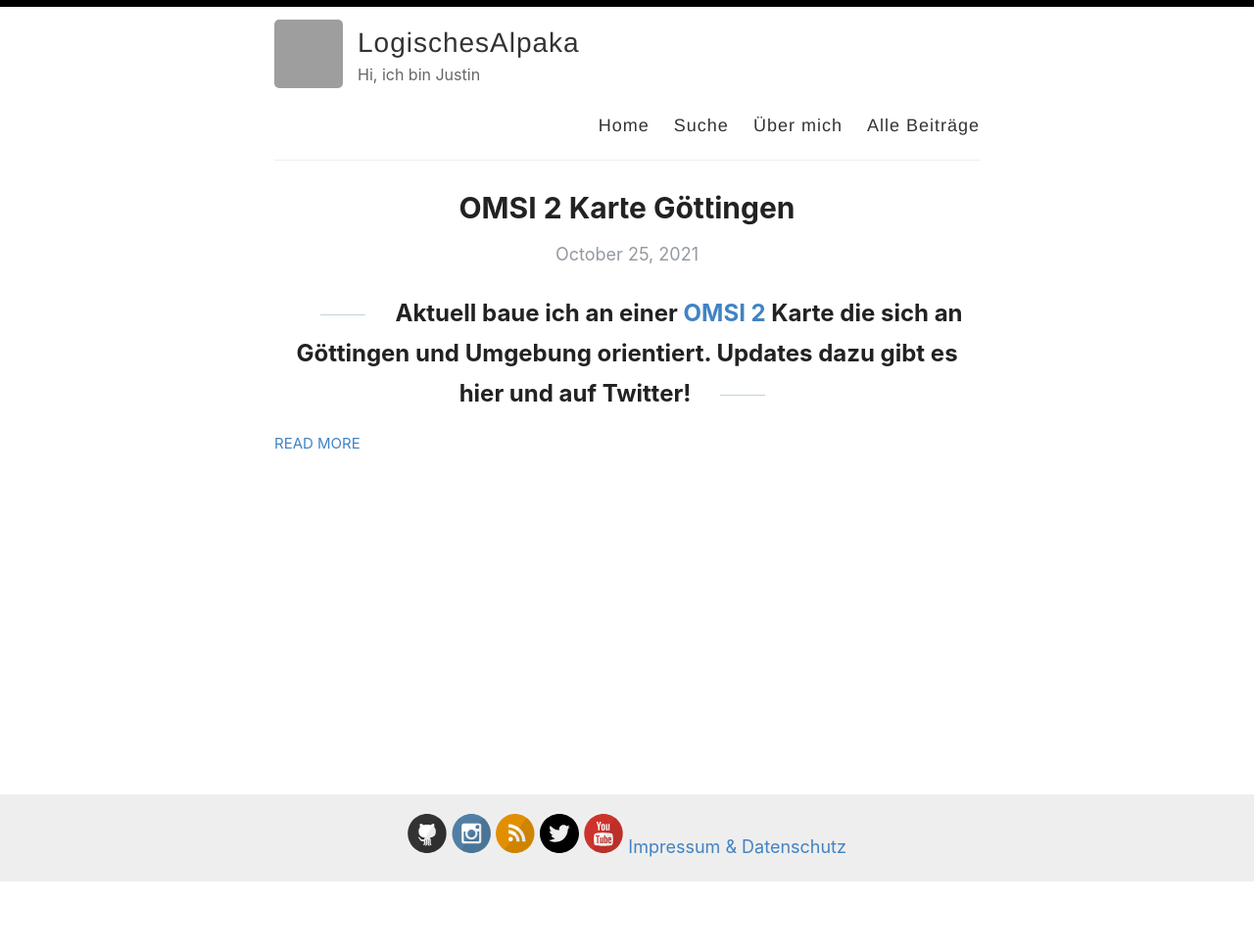
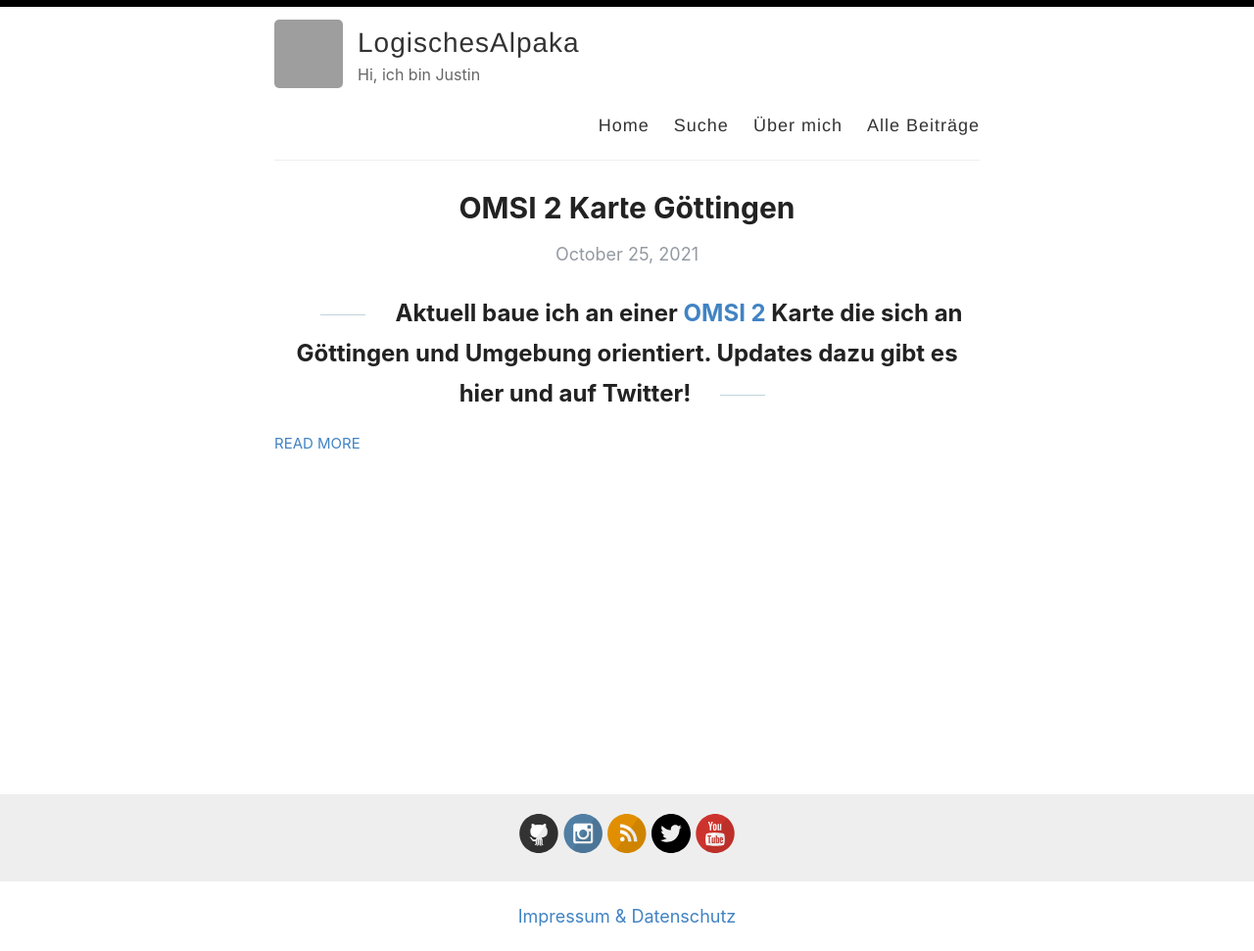
Before and after one commit to LogischesAlpaka/logischesalpaka.github.io, a Jekyll site: the page built from index.html, in a window 1280 px wide. Shown: the whole page at 98% size. Built offline with Jekyll 4.4.1, drawn with Linux system fonts in a browser that asks for light colours; the list of posts is cut into pages by our own code; before the commit the page ends 901 px from its top, so only the background shows below that; grey boxes are pictures that could not be loaded.

Commit message:
Update default.html

```diff
--- a/_layouts/default.html
+++ b/_layouts/default.html
@@ -47,6 +47,8 @@
         <div class="container">
           <footer class="footer">
             {% include svg-icons.html %}
+          </footer>
+          <footer class="footer">
             <a href="{{ site.baseurl }}/impressumdsgvo">Impressum & Datenschutz</a>
           </footer>
         </div>
```
